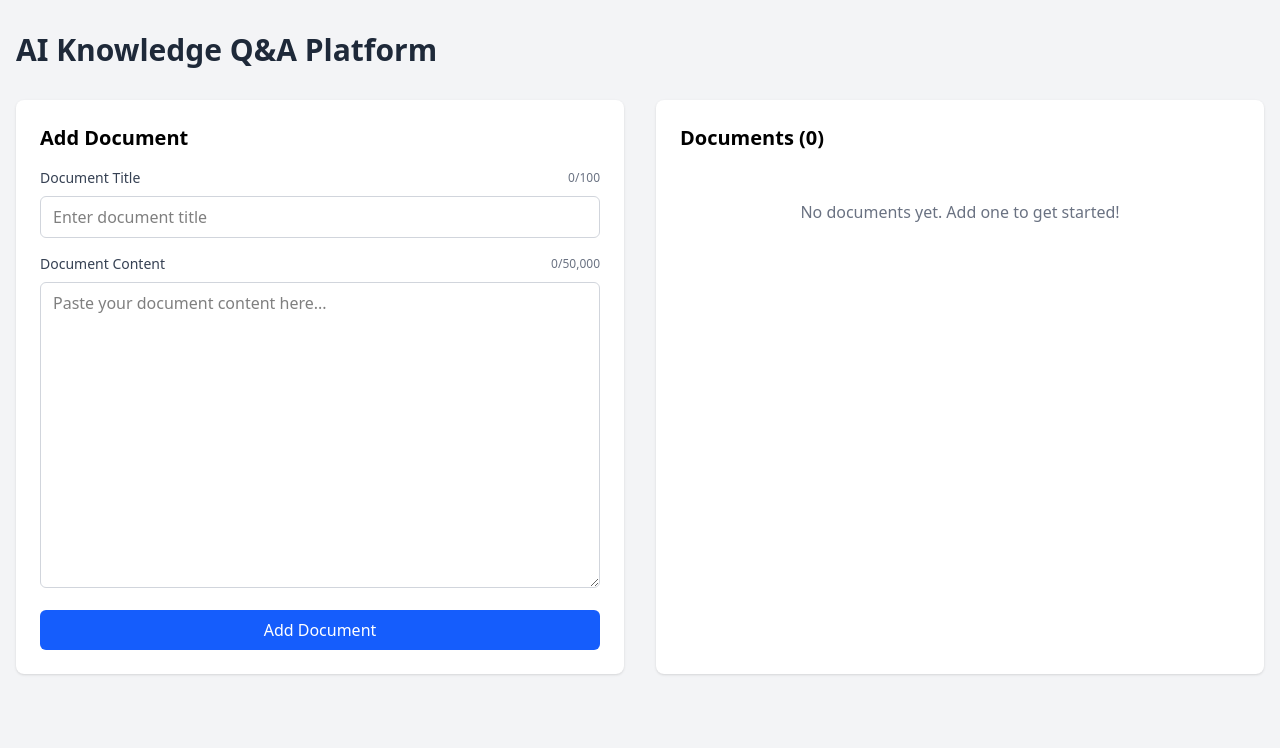
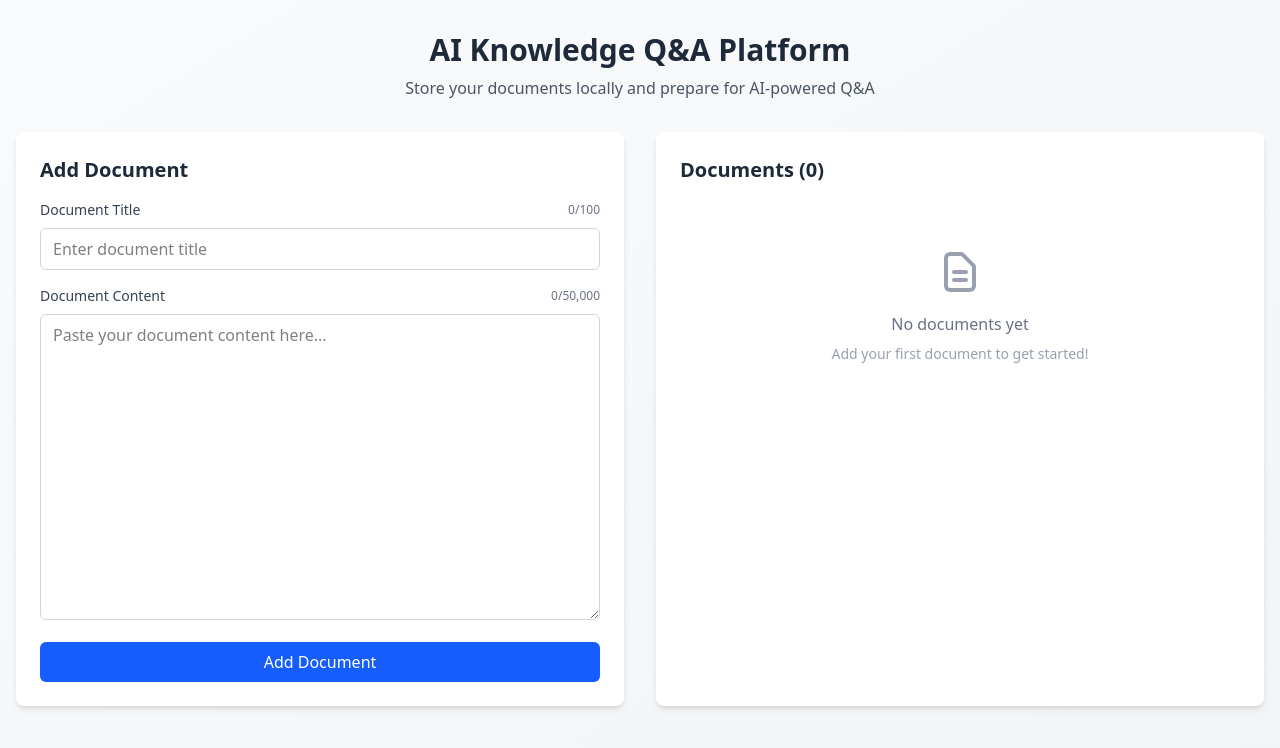
Before and after one commit to eumalin/ai-knowledge-hub, a React app in the folder frontend/: page / in a window 1280 px wide. Shown: the top 748 px of the page. Built offline with nearby package versions, Linux system fonts and the light colour scheme; the HTML template or start-up script is replaced by a standard one.

Commit message:
feat(frontend): polish document management UI

```diff
--- a/frontend/src/App.tsx
+++ b/frontend/src/App.tsx
@@ -80,16 +80,23 @@ function App() {
   };
 
   return (
-    <div className="min-h-screen bg-gray-100">
-      <div className="container mx-auto px-4 py-8">
-        <h1 className="text-3xl font-bold text-gray-800 mb-8">
-          AI Knowledge Q&A Platform
-        </h1>
+    <div className="min-h-screen bg-gradient-to-br from-gray-50 to-gray-100">
+      <div className="container mx-auto px-4 py-6 sm:py-8 max-w-7xl">
+        <div className="text-center mb-6 sm:mb-8">
+          <h1 className="text-2xl sm:text-3xl font-bold text-gray-800 mb-2">
+            AI Knowledge Q&A Platform
+          </h1>
+          <p className="text-sm sm:text-base text-gray-600">
+            Store your documents locally and prepare for AI-powered Q&A
+          </p>
+        </div>
 
-        <div className="grid grid-cols-1 lg:grid-cols-2 gap-8">
+        <div className="grid grid-cols-1 lg:grid-cols-2 gap-6 lg:gap-8">
           {/* Document Input Form */}
-          <div className="bg-white rounded-lg shadow p-6">
-            <h2 className="text-xl font-semibold mb-4">Add Document</h2>
+          <div className="bg-white rounded-lg shadow-md hover:shadow-lg transition-shadow p-4 sm:p-6">
+            <h2 className="text-lg sm:text-xl font-semibold mb-4 text-gray-800">
+              Add Document
+            </h2>
             <form onSubmit={handleAddDocument}>
               <div className="mb-4">
                 <div className="flex justify-between items-center mb-2">
@@ -161,50 +168,70 @@ function App() {
           </div>
 
           {/* Document List */}
-          <div className="bg-white rounded-lg shadow p-6">
+          <div className="bg-white rounded-lg shadow-md hover:shadow-lg transition-shadow p-4 sm:p-6">
             <div className="flex justify-between items-center mb-4">
-              <h2 className="text-xl font-semibold">
+              <h2 className="text-lg sm:text-xl font-semibold text-gray-800">
                 Documents ({documents.length})
               </h2>
               {documents.length > 0 && (
                 <button
                   onClick={handleClearAll}
-                  className="text-sm text-gray-600 hover:text-red-600"
+                  className="text-xs sm:text-sm text-gray-600 hover:text-red-600 transition-colors"
                 >
                   Clear All
                 </button>
               )}
             </div>
             {documents.length === 0 ? (
-              <p className="text-gray-500 text-center py-8">
-                No documents yet. Add one to get started!
-              </p>
+              <div className="text-center py-12 px-4">
+                <svg
+                  className="mx-auto h-12 w-12 text-gray-400 mb-4"
+                  fill="none"
+                  viewBox="0 0 24 24"
+                  stroke="currentColor"
+                >
+                  <path
+                    strokeLinecap="round"
+                    strokeLinejoin="round"
+                    strokeWidth={2}
+                    d="M9 12h6m-6 4h6m2 5H7a2 2 0 01-2-2V5a2 2 0 012-2h5.586a1 1 0 01.707.293l5.414 5.414a1 1 0 01.293.707V19a2 2 0 01-2 2z"
+                  />
+                </svg>
+                <p className="text-gray-500 text-sm sm:text-base mb-2">
+                  No documents yet
+                </p>
+                <p className="text-gray-400 text-xs sm:text-sm">
+                  Add your first document to get started!
+                </p>
+              </div>
             ) : (
-              <div className="space-y-4 max-h-[600px] overflow-y-auto">
+              <div className="space-y-3 sm:space-y-4 max-h-[500px] sm:max-h-[600px] overflow-y-auto pr-2">
                 {documents.map((doc) => (
                   <div
                     key={doc.id}
-                    className="border border-gray-200 rounded p-4 hover:border-gray-300 transition-colors"
+                    className="border border-gray-200 rounded-lg p-3 sm:p-4 hover:border-blue-300 hover:shadow-sm transition-all bg-gray-50"
                   >
                     <div className="flex justify-between items-start mb-2 gap-2">
-                      <h3 className="font-semibold text-gray-800 flex-1 break-all min-w-0">
+                      <h3 className="font-semibold text-gray-800 flex-1 break-all min-w-0 text-sm sm:text-base">
                         {doc.title}
                       </h3>
                       <button
                         onClick={() => handleDeleteDocument(doc.id)}
-                        className="text-red-600 hover:text-red-800 text-sm flex-shrink-0"
+                        className="text-red-600 hover:text-red-800 text-xs sm:text-sm flex-shrink-0 transition-colors px-2 py-1 hover:bg-red-50 rounded"
                         title="Delete document"
                       >
                         Delete
                       </button>
                     </div>
-                    <p className="text-sm text-gray-600 mb-2 break-words">
+                    <p className="text-xs sm:text-sm text-gray-600 mb-2 break-words leading-relaxed">
                       {doc.content.slice(0, 100)}
                       {doc.content.length > 100 ? '...' : ''}
                     </p>
-                    <p className="text-xs text-gray-400">
-                      {doc.content.length} characters
-                    </p>
+                    <div className="flex items-center gap-2 text-xs text-gray-400">
+                      <span>{doc.content.length.toLocaleString()} characters</span>
+                      <span>•</span>
+                      <span>{new Date(doc.createdAt).toLocaleDateString()}</span>
+                    </div>
                   </div>
                 ))}
               </div>
```
